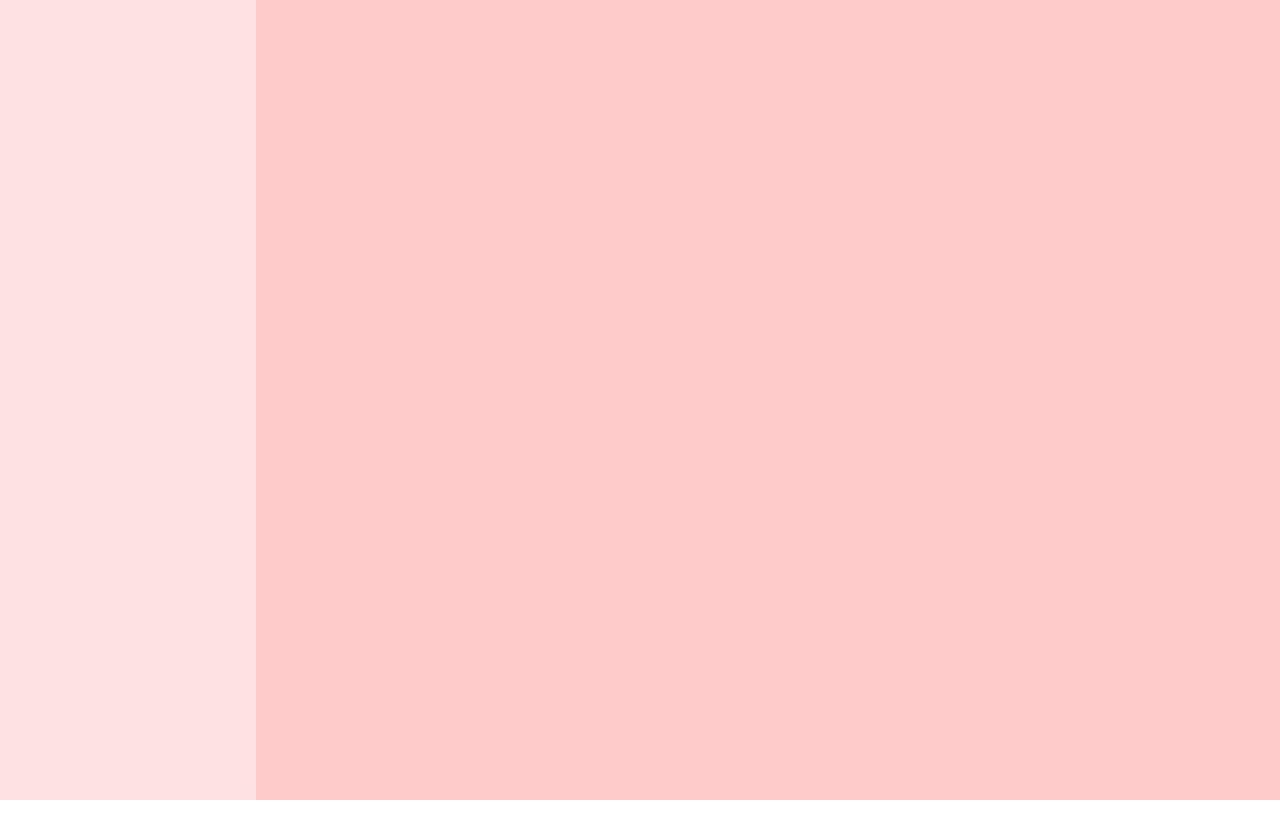
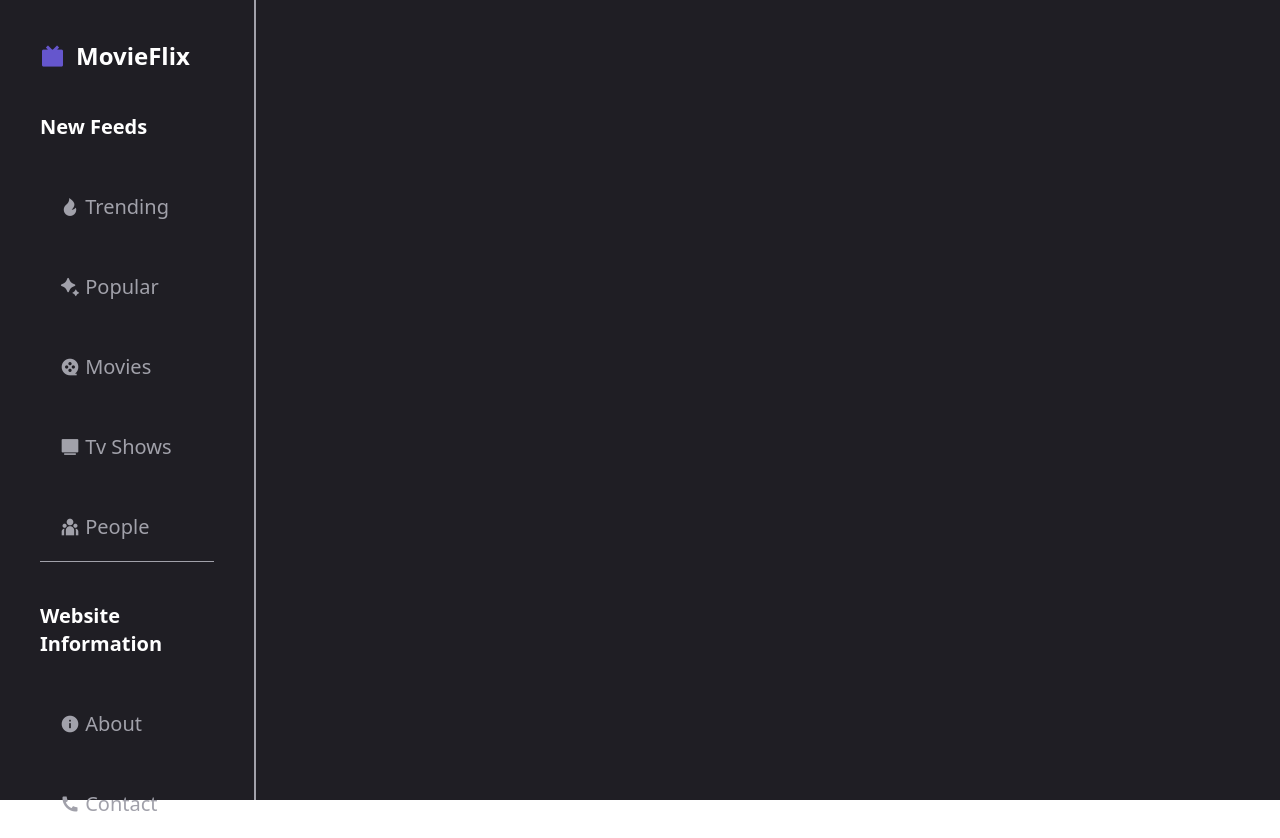
Before and after one commit to Ujjwalb09/FlixDB, a React (Vite) app: page / in a window 1280 px wide. Before the commit the page ends 800 px from the top, so only its background shows below. Built offline with nearby package versions, Linux system fonts and the light colour scheme.

Commit message:
designed the side nav bar

```diff
--- a/index.html
+++ b/index.html
@@ -4,7 +4,7 @@
     <meta charset="UTF-8" />
     <link rel="icon" type="image/svg+xml" href="/public/logo.svg" />
     <meta name="viewport" content="width=device-width, initial-scale=1.0" />
-    <title>SCSDB | MovieApp</title>
+    <title>MovieFlix</title>
     <link
       href="https://cdn.jsdelivr.net/npm/remixicon@4.3.0/fonts/remixicon.css"
       rel="stylesheet"
--- a/src/components/Home.jsx
+++ b/src/components/Home.jsx
@@ -2,11 +2,11 @@ import React from "react";
 import Sidenav from "./templates/Sidenav";
 
 const Home = () => {
-  document.title = "SCSDB | Homepage";
+  document.title = "MovieFlix | Homepage";
   return (
     <>
       <Sidenav />
-      <div className="w-[80%] h-full bg-red-200"></div>
+      <div className="w-[80%] h-full"></div>
     </>
   );
 };
--- a/src/components/templates/Sidenav.jsx
+++ b/src/components/templates/Sidenav.jsx
@@ -1,7 +1,51 @@
 import React from "react";
+import { Link } from "react-router-dom";
 
 const Sidenav = () => {
-  return <div className="w-[20%] h-full bg-red-100"></div>;
+  return (
+    <div className="w-[20%] h-full border-r-2 border-zinc-400 p-10">
+      <h1 className="text-2xl text-white font-bold">
+        <i class="text-[#6556CD] ri-tv-fill mr-3"></i>
+        <span className="text-2xl">MovieFlix</span>
+      </h1>
+      <nav className="flex flex-col text-zinc-400 text-xl gap-3">
+        <h1 className="text-white font-semibold text-xl mt-10 mb-5">
+          New Feeds
+        </h1>
+
+        <Link className="hover:bg-[#6556CD] hover:text-white rounded-lg duration-300 p-5">
+          <i class="ri-fire-fill"></i> Trending
+        </Link>
+        <Link className="hover:bg-[#6556CD] hover:text-white rounded-lg duration-300 p-5">
+          <i class="ri-bard-fill"></i> Popular
+        </Link>
+        <Link className="hover:bg-[#6556CD] hover:text-white rounded-lg duration-300 p-5">
+          <i class="ri-movie-2-fill"></i> Movies
+        </Link>
+        <Link className="hover:bg-[#6556CD] hover:text-white rounded-lg duration-300 p-5">
+          <i class="ri-tv-2-fill"></i> Tv Shows
+        </Link>
+        <Link className="hover:bg-[#6556CD] hover:text-white rounded-lg duration-300 p-5">
+          <i class="ri-team-fill"></i> People
+        </Link>
+      </nav>
+
+      <hr className="border-none h-[1px] bg-zinc-400" />
+
+      <nav className="flex flex-col text-zinc-400 text-xl gap-3">
+        <h1 className="text-white font-semibold text-xl mt-10 mb-5">
+          Website Information
+        </h1>
+
+        <Link className="hover:bg-[#6556CD] hover:text-white rounded-lg duration-300 p-5">
+          <i class="ri-information-fill"></i> About
+        </Link>
+        <Link className="hover:bg-[#6556CD] hover:text-white rounded-lg duration-300 p-5">
+          <i class="ri-phone-fill"></i> Contact
+        </Link>
+      </nav>
+    </div>
+  );
 };
 
 export default Sidenav;
```
